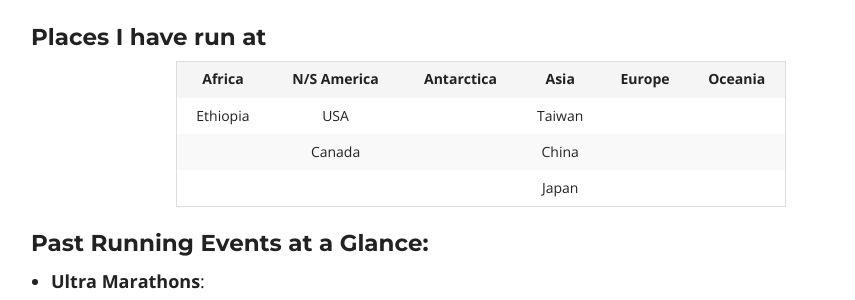
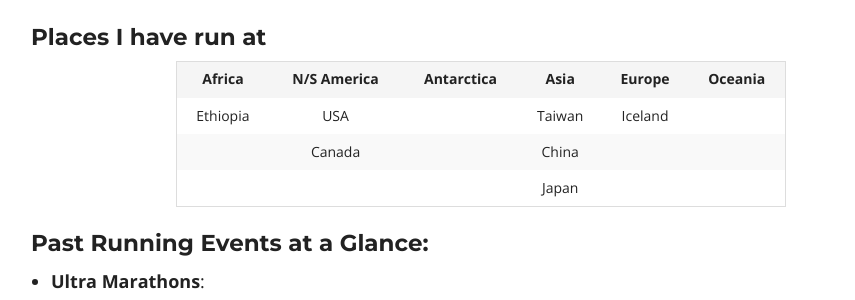
Before and after one commit to kcmlin/kcmlin.github.io, a Jekyll site: the page built from about.md, in a window 1280 px wide and 900 px high, scrolled down 898 px. Shown: the part 154-454 px from the top of the window, without its empty margins (159-1014 px from the left). Built offline with Jekyll 4.4.1, drawn with Linux system fonts in a browser that asks for light colours; nearby versions of some CDN libraries; grey boxes are pictures that could not be loaded.

Commit message:
Update about.md

```diff
--- a/about.md
+++ b/about.md
@@ -15,7 +15,7 @@ Katherine is an avid runner, a seasonal cyclist, a traveler and a self-proclaime
 
 | Africa | N/S America | Antarctica | Asia | Europe | Oceania |
 |:--:|:---:|:--:|:---:|:--:|:---:|
-| Ethiopia | USA | | Taiwan | | |
+| Ethiopia | USA | | Taiwan | Iceland | |
 | | Canada | | China |  | |
 | |  | | Japan |  | |
 
```
